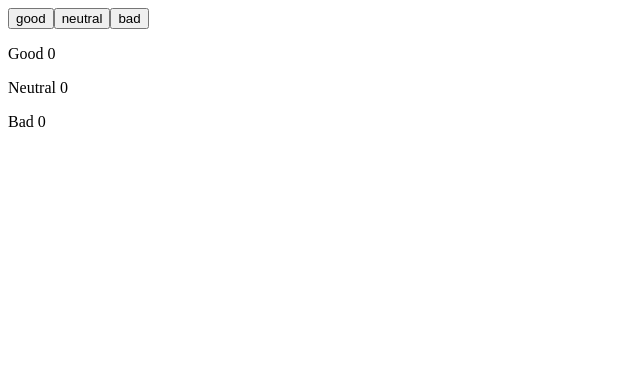
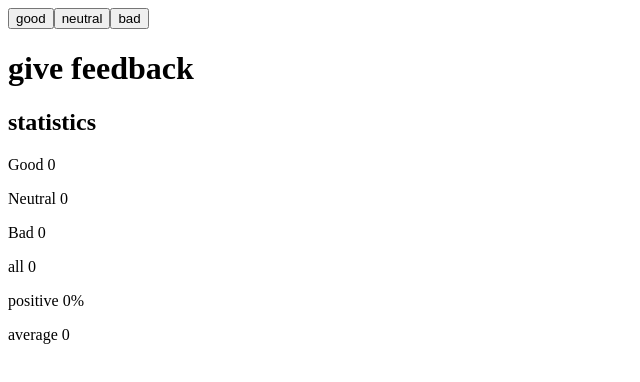
Before and after one commit to andresbaron18/FullStackOpen, a React (Vite) app in the folder part1/: page / in a window 1280 px wide. Shown: the top 382 px of the page, without its empty margins (0-640 px from the left). Built offline with nearby package versions, Linux system fonts and the light colour scheme.

Commit message:
Complete Full Stack Open exercise 1.7 Unicafe step 2

```diff
--- a/part1/src/App.jsx
+++ b/part1/src/App.jsx
@@ -15,18 +15,27 @@ const App = () =>{
      const badClick = ()=>{
     setBad(bad +1)
     }
+    const all = good + neutral + bad
+
+    const positive = all === 0 ? 0 :(good / all) * 100
+    const average =  all === 0 ? 0 :((good*1)+(neutral*0)+(bad*-1))/all
  return(
     <div>
          <button onClick={goodClick} >good </button>
          <button onClick={neutralClick}>neutral</button>
          <button onClick={badClick}>bad</button>
 
+         <h1>give feedback</h1>
+         <h2>statistics</h2>
+
          <p>Good {good}</p>
          <p>Neutral {neutral}</p>
          <p>Bad {bad}</p>
+         <p>all {all} </p>
+         <p>positive {positive}% </p>
+         <p>average {average} </p>
 
     </div>
  )
 }
-
 export default App
```
